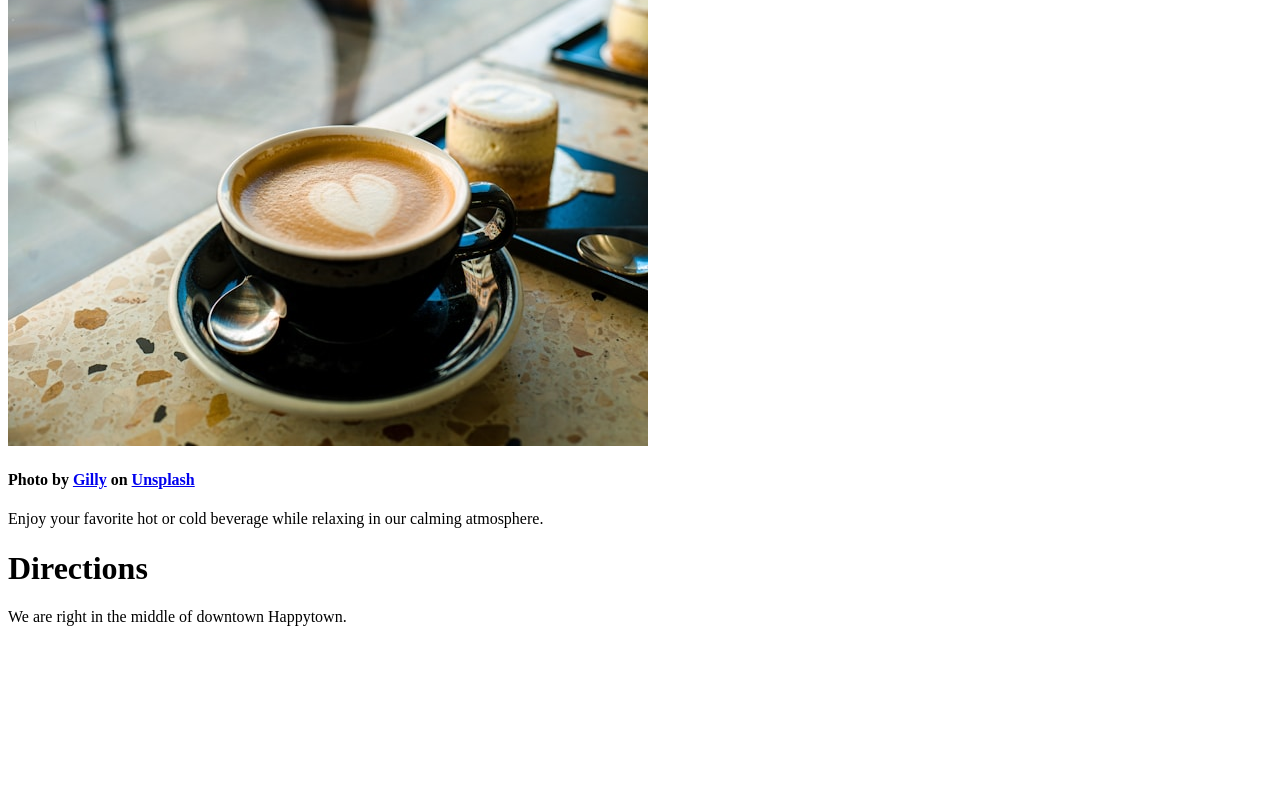
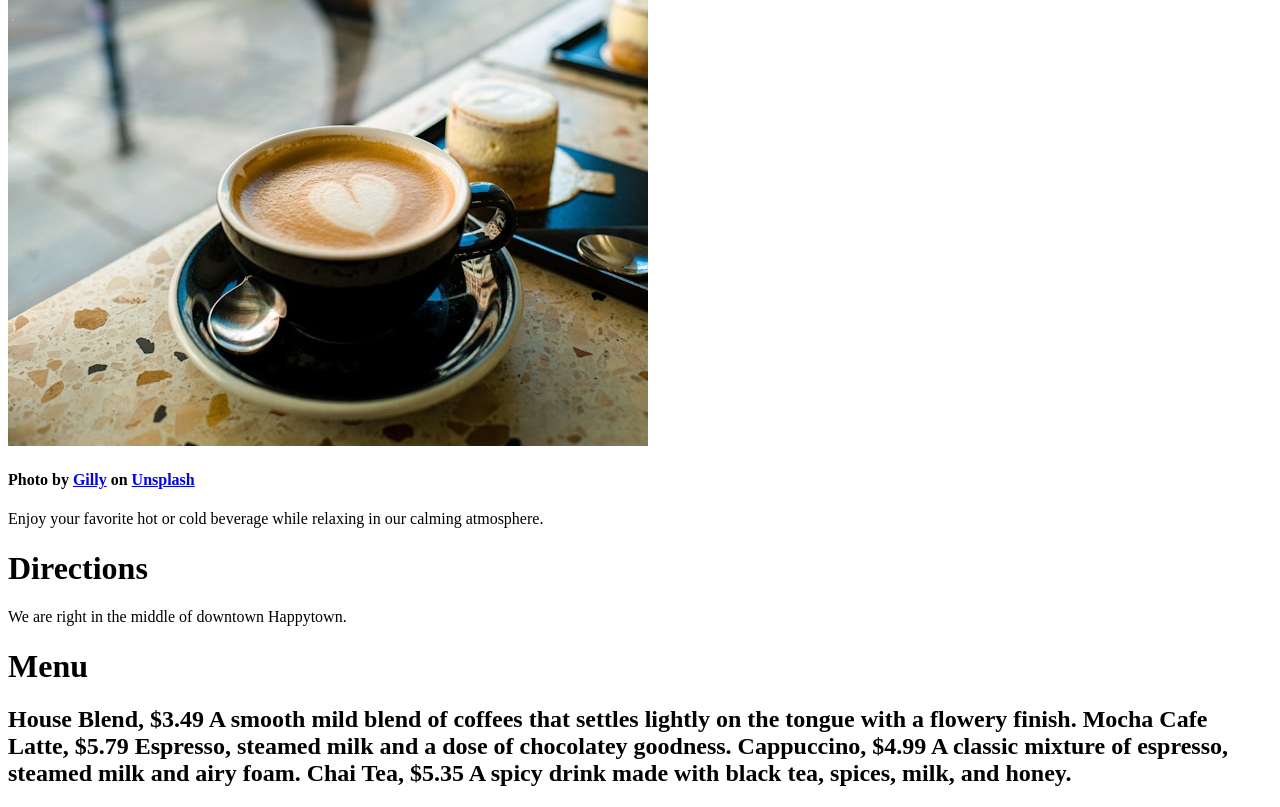
Before and after one commit to JCCoder17/Blueberry_Hill_Cafe_Website, a plain HTML site: page index.html in a window 1280 px wide. Shown: the part 399-1206 px from the top of the page. Before the commit the page ends 1041 px from the top, so only its background shows below. Drawn offline with Linux system fonts and the light colour scheme.

Commit message:
menu commit

```diff
--- a/index.html
+++ b/index.html
@@ -14,5 +14,22 @@
     <p>Enjoy your favorite hot or cold beverage while relaxing in our calming atmosphere.</p>
     <h1>Directions</h1>
     <p>We are right in the middle of downtown Happytown.</p>
+    <h1>Menu</h1>
+    <h2>House Blend, $3.49
+
+        A smooth mild blend of coffees that settles lightly on the tongue with a flowery finish.
+
+        Mocha Cafe Latte, $5.79
+        Espresso, steamed milk and a dose of chocolatey goodness.
+
+        Cappuccino, $4.99
+
+        A classic mixture of espresso, steamed milk and airy foam.
+
+        Chai Tea, $5.35
+
+        A spicy drink made with black tea, spices, milk, and honey.
+
+    </h2>
 </body>
 </html>
```
